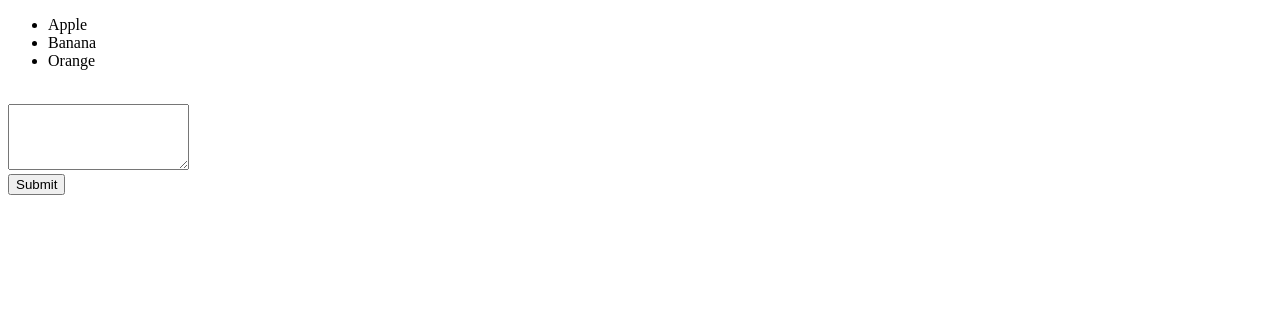
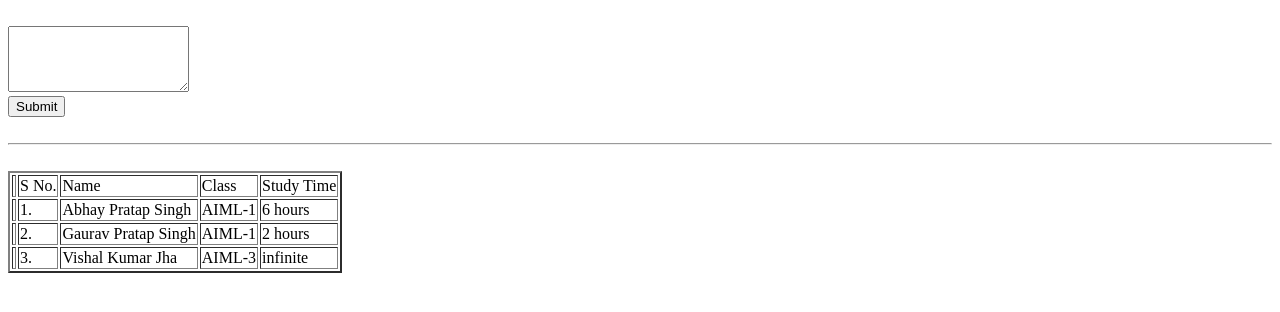
Before and after one commit to GPS-abesfreshie/HTML_AIML1, a plain HTML site: page Prsnl1.html in a window 1280 px wide. Drawn offline with Linux system fonts and the light colour scheme.

Commit message:
This is a commit

```diff
--- a/Prsnl1.html
+++ b/Prsnl1.html
@@ -8,14 +8,45 @@
 <body>
   <!-- <a href="https://www.google.com">Google</a><br> -->
   <!-- <image src="https://assets.aboutamazon.com/dims4/default/87f4f20/2147483647/strip/true/crop/1649x928+1+0/resize/2480x1396!/format/webp/quality/90/?url=https%3A%2F%2Famazon-blogs-brightspot.s3.amazonaws.com%2F67%2Fef%2Fab09f05547b19e6fe700f2abd560%2Fus2021d1137-prime-3psg-gps-cgi-seano-delivery1-img9-prime-blue-2022.png" alt="Radhe Radhe" height="100px"/>
-   -->
   <ul>
     <li>Apple</li>
     <li>Banana</li>
     <li>Orange</li>
-  </ul>
+  </ul> -->
   <br>
 <textarea name="Story" id="story" cols="20" rows ="4"></textarea><br>
 <input type="Submit" value="Submit">
+<br><br>
+<hr>
+<br>
+<table border="2">
+  <th>
+    <td>S No.</td>
+    <td>Name</td>
+    <td>Class</td>
+    <td>Study Time</td>
+  </th>
+  <tr>
+    <td></td>
+    <td>1.</td>
+    <td>Abhay Pratap Singh</td>
+    <td>AIML-1</td>
+    <td>6 hours</td>
+  </tr>
+  <tr>
+    <td></td>
+    <td>2.</td>
+    <td>Gaurav Pratap Singh</td>
+    <td>AIML-1</td>
+    <td>2 hours</td>
+  </tr>
+  <tr>
+    <td></td>
+    <td>3.</td>
+    <td>Vishal Kumar Jha</td>
+    <td>AIML-3</td>
+    <td>infinite</td>
+  </tr>
+</table>
 </body>
 </html>
```
